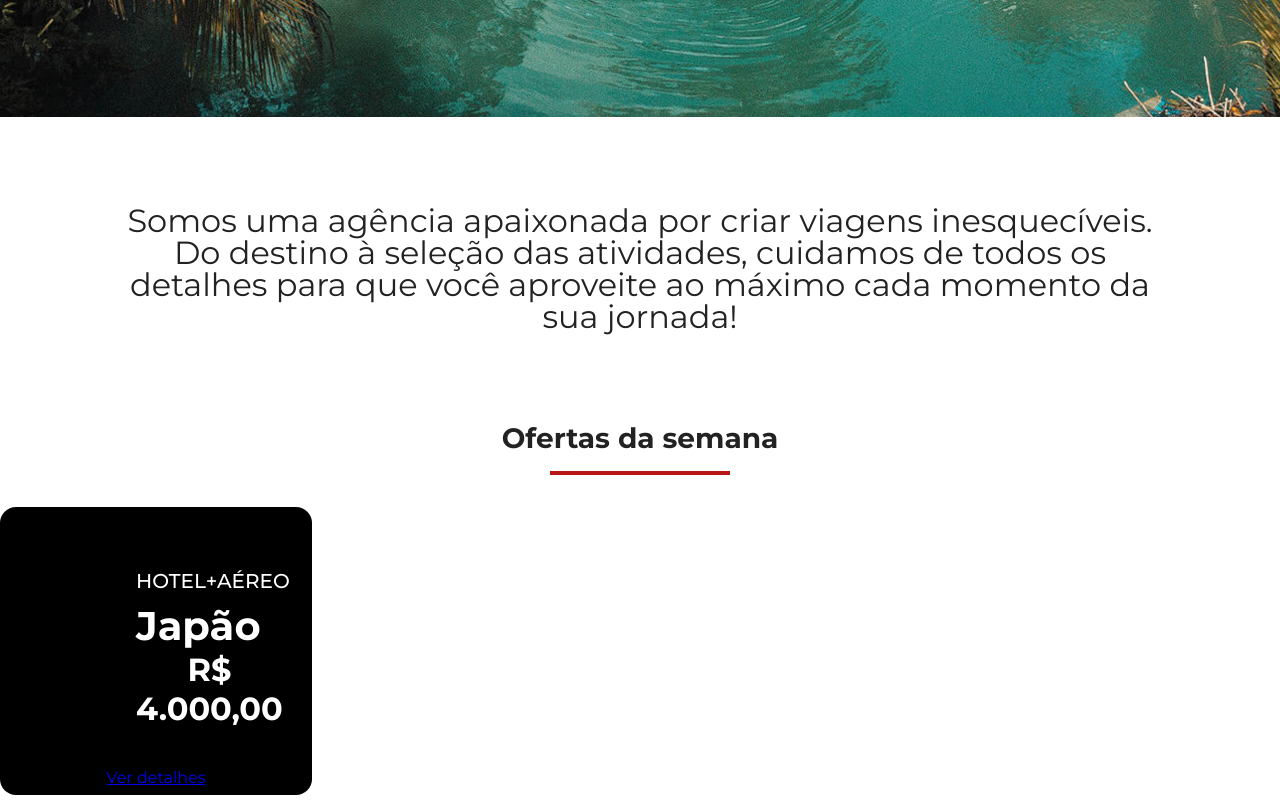
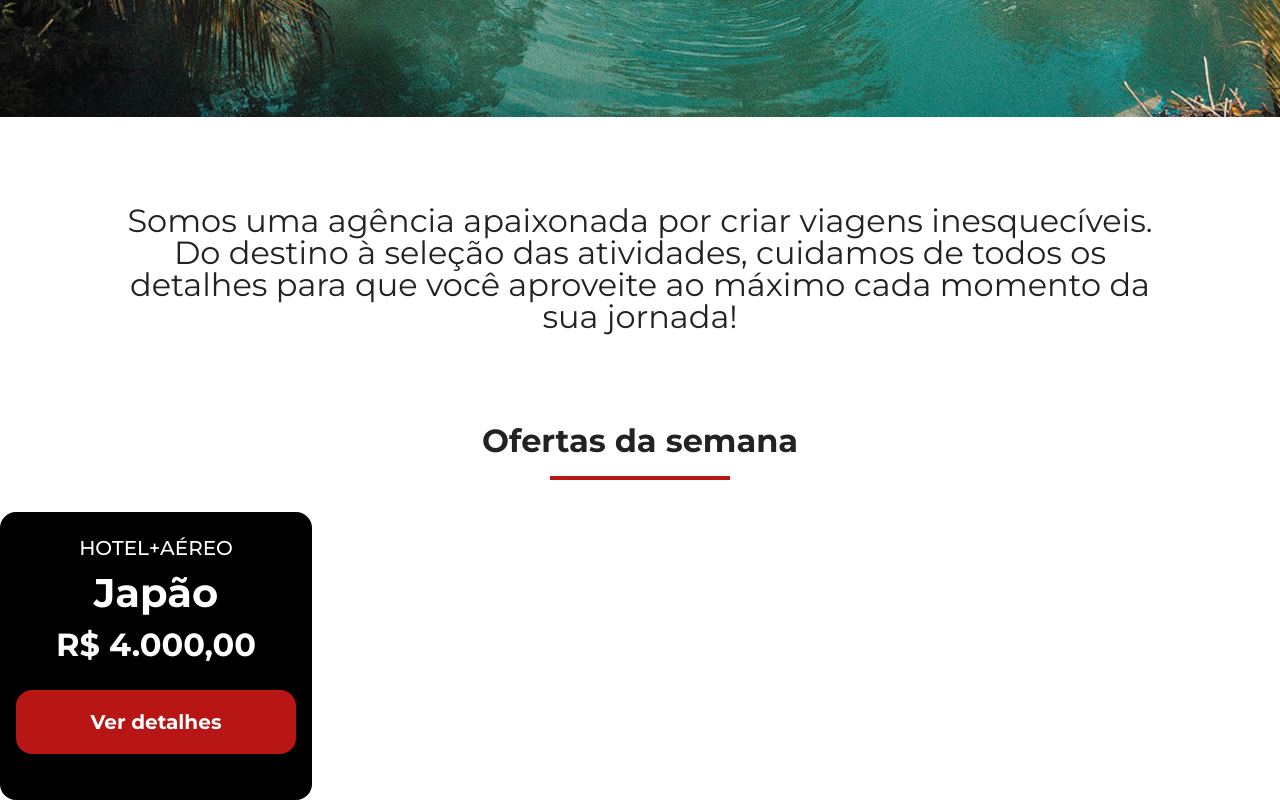
Before and after one commit to Juninalv/viagens, a plain HTML site: page index.html in a window 1280 px wide. Shown: the part 643-1443 px from the top of the page. Drawn offline with Linux system fonts and the light colour scheme.

Commit message:
finaliza estilo de botao do card

```diff
--- a/css/global.css
+++ b/css/global.css
@@ -56,8 +56,27 @@ body {
   margin: 16px auto 32px;
 }
 
-@media screen and (max-width: 768px) {
+.button {
+  width: 280px;
+  height: 64px;
+  color: var(--text-secondary-color);
+  font-weight: var(--title-weight);
+  font-size: 20px;
+  background-color: var(--button-secondary-color);
+  border-radius: 16px;
+  display: inline-block;
+  text-decoration: none;
+  line-height: 64px;
+}
+
+@media screen and (min-width: 768px) {
   .section-tittle h2 {
     font-size: 32px;
   }
 }
+
+@media screen and (min-width: 1024px) {
+  .button:hover {
+    background-color: var(--button-primary-color);
+  }
+}
--- a/css/offers.css
+++ b/css/offers.css
@@ -13,6 +13,8 @@
   display: block;
   background-color: transparent;
   position: static;
+  padding: 0;
+  margin-bottom: 24px;
 }
 
 .card header p {
```
